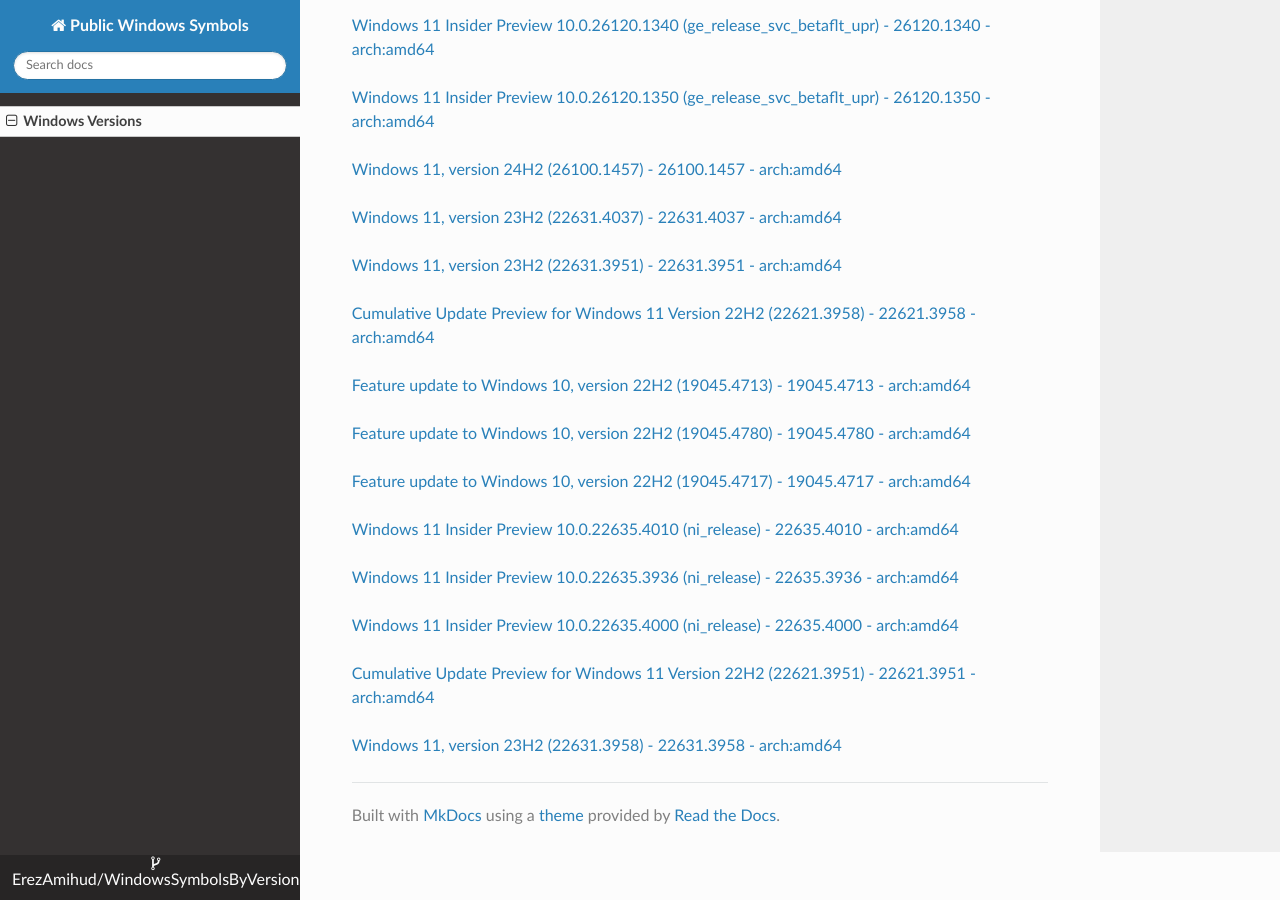
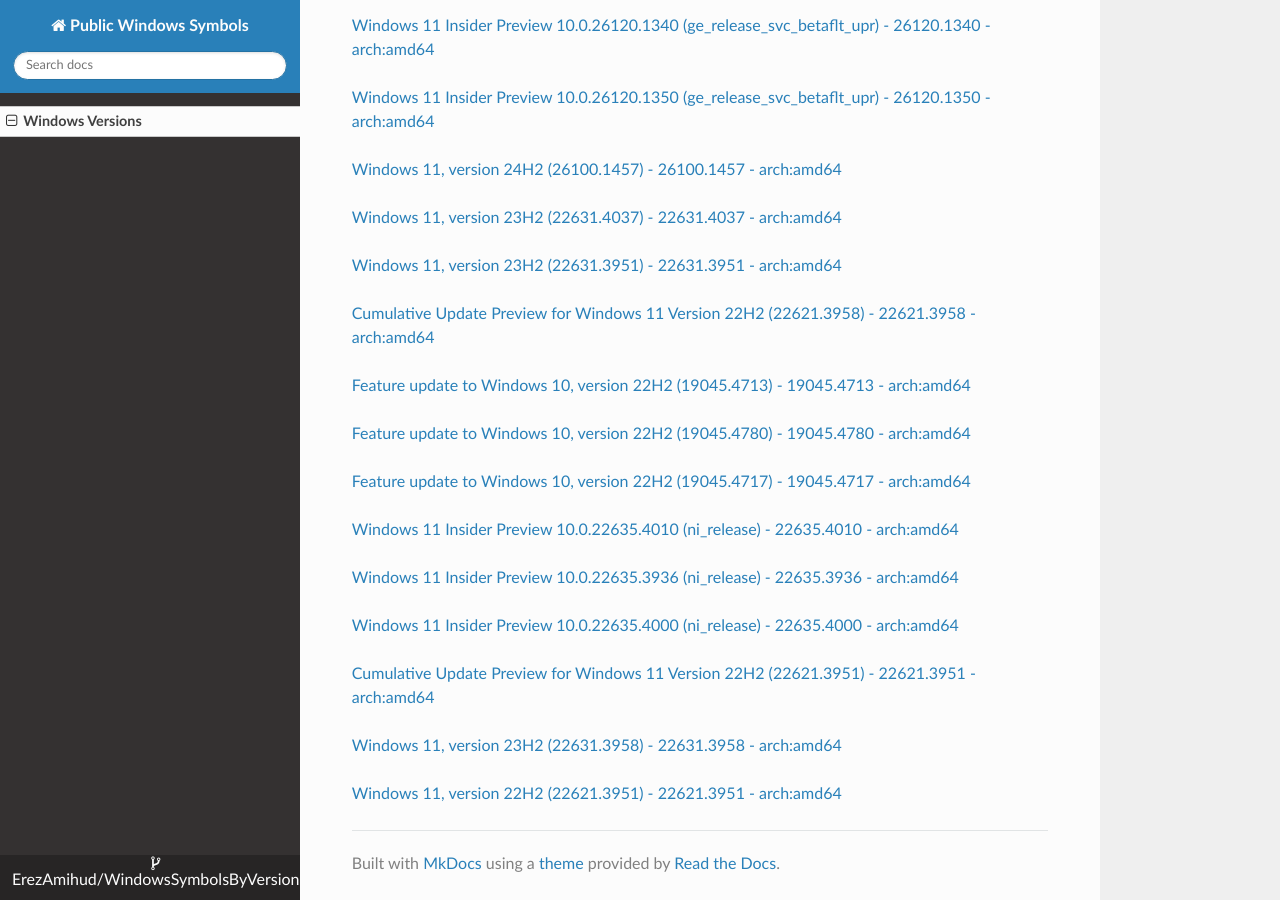
Before and after one commit to ErezAmihud/WindowsSymbolsByVersion, an MkDocs documentation site: the page built from docs/index.md, in a window 1280 px wide and 900 px high, scrolled down 9701 px. Built offline with MkDocs 1.6.1, drawn with Linux system fonts in a browser that asks for light colours; nearby versions of some CDN libraries.

Commit message:
Automated commit, add manifest for 4a575506-3dd8-42e0-987a-1cdaa9b50530

```diff
--- a/docs/index.md
+++ b/docs/index.md
@@ -499,3 +499,6 @@
 
 
 [Windows 11, version 23H2 (22631.3958) - 22631.3958 - arch:amd64](https://github.com/ErezAmihud/WindowsSymbolsByVersion/blob/main/manifests/70713178-6750-4dcd-8aa3-36a77d3fa70d.manifest)
+
+
+[Windows 11, version 22H2 (22621.3951) - 22621.3951 - arch:amd64](https://github.com/ErezAmihud/WindowsSymbolsByVersion/blob/main/manifests/4a575506-3dd8-42e0-987a-1cdaa9b50530.manifest)
```
Also changed, not shown: process_builds.json (+1 -1 lines), 1 other file.
